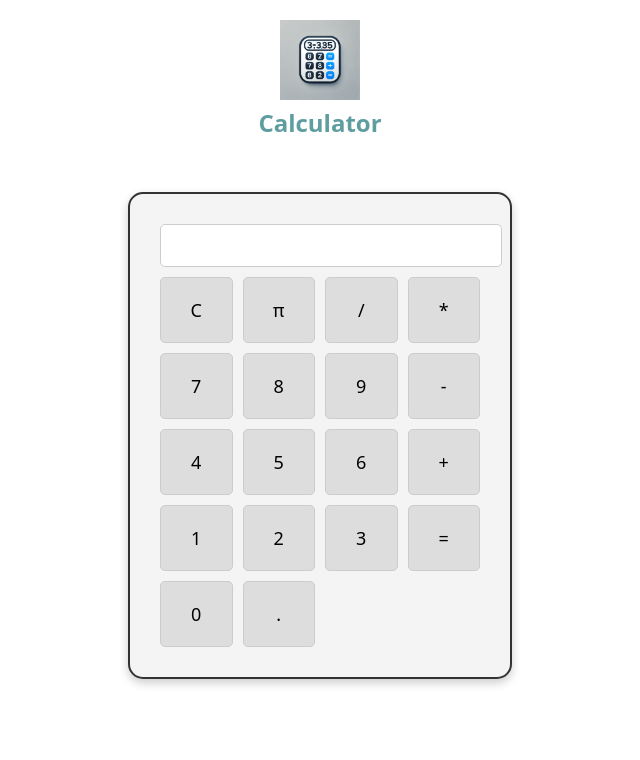
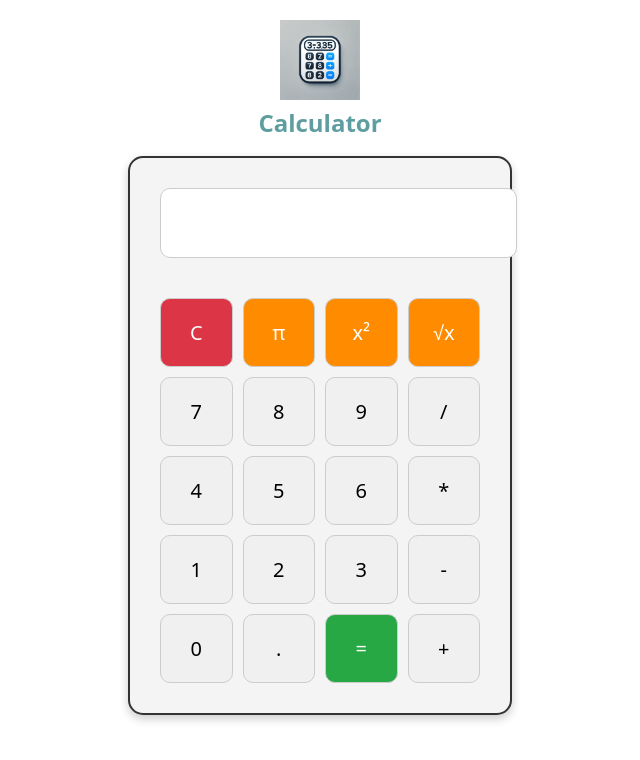
Before and after one commit to maitevargas9/calculator, a React (Vite) app: page / in a window 1280 px wide. Shown: the top 760 px of the page, without its empty margins (320-960 px from the left). Built offline with nearby package versions, Linux system fonts and the light colour scheme.

Commit message:
Square and root button created.

```diff
--- a/src/App.css
+++ b/src/App.css
@@ -43,24 +43,29 @@
 }
 
 .display {
-  text-align: center;
-  margin-bottom: 10px;
+  text-align: left;
+  margin-bottom: 20px;
 }
 
 input {
   width: 100%;
-  padding: 10px;
-  font-size: 18px;
+  padding: 20px;
+  font-size: 24px;
   text-align: right;
   border: 1px solid #ccc;
-  border-radius: 5px;
+  border-radius: 10px;
+  background-color: #fff;
+  color: #333;
+  margin-bottom: 20px;
+  padding-left: 15px;
 }
 
 .last-calculation {
-  font-size: 14px;
-  color: #666;
+  font-size: 16px;
+  color: #555;
+  text-align: center;
+  font-weight: bold;
   margin-top: 10px;
-  text-align: center;
 }
 
 .buttons {
@@ -71,17 +76,35 @@ input {
 
 button {
   padding: 20px;
-  font-size: 18px;
-  background-color: #ddd;
+  font-size: 20px;
+  background-color: #f0f0f0;
   border: 1px solid #ccc;
-  border-radius: 5px;
+  border-radius: 10px;
   cursor: pointer;
+  transition: background-color 0.3s ease, transform 0.2s ease;
 }
 
 button:hover {
-  background-color: #ccc;
+  background-color: #ddd;
+  transform: translateY(-2px);
 }
 
 button:active {
-  background-color: #bbb;
+  background-color: #ccc;
+  transform: translateY(2px);
 }
+
+button.operator {
+  background-color: #ff8c00;
+  color: white;
+}
+
+button.equal {
+  background-color: #28a745;
+  color: white;
+}
+
+button.clear {
+  background-color: #dc3545;
+  color: white;
+}
--- a/src/components/Buttons.jsx
+++ b/src/components/Buttons.jsx
@@ -2,11 +2,11 @@ import Button from "./Button";
 
 export default function Buttons({ onButtonClick }) {
   const buttonValues = [
-    ["C", "π", "/", "*"],
-    ["7", "8", "9", "-"],
-    ["4", "5", "6", "+"],
-    ["1", "2", "3", "="],
-    ["0", "."]
+    ["C", "π", "x²", "√x"],
+    ["7", "8", "9", "/"],
+    ["4", "5", "6", "*"],
+    ["1", "2", "3", "-"],
+    ["0", ".", "=", "+"]
   ];
 
   return (
@@ -21,7 +21,11 @@ export default function Buttons({ onButtonClick }) {
             className={
               btn === "="
                 ? "equal"
-                : btn === "C" ? "clear" : btn === "π" ? "operator" : ""
+                : btn === "C"
+                  ? "clear"
+                  : btn === "π"
+                    ? "operator"
+                    : btn === "x²" || btn === "√x" ? "operator" : ""
             }
           />
         )}
--- a/src/components/Calculator.jsx
+++ b/src/components/Calculator.jsx
@@ -21,6 +21,18 @@ export default function Calculator() {
       setInput("");
     } else if (value === "π") {
       setInput(input + "π");
+    } else if (value === "x²") {
+      if (input) {
+        const squaredValue = Math.pow(parseFloat(input), 2);
+        setLastCalculation(`${input}² = ${squaredValue}`);
+        setInput(squaredValue.toString());
+      }
+    } else if (value === "√x") {
+      if (input) {
+        const sqrtValue = Math.sqrt(parseFloat(input));
+        setLastCalculation(`√${input} = ${sqrtValue}`);
+        setInput(sqrtValue.toString());
+      }
     } else {
       setInput(input + value);
     }
```
